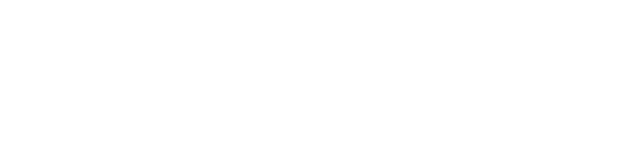
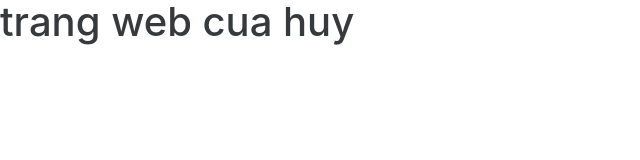
Before and after one commit to longdeptrai050796/longdeptrai050796.github.io, a plain HTML site: page 1.html in a window 1280 px wide. Shown: the whole page, without its empty margins (0-640 px from the left). Drawn offline with Linux system fonts and the light colour scheme.

Commit message:
Update 1.html

```diff
--- a/1.html
+++ b/1.html
@@ -10,6 +10,6 @@
  	<link rel="stylesheet" href="1.css">
 </head>
 <body >
-
+ <h1> trang web cua huy </h1?
 </body>
 </html>
```
